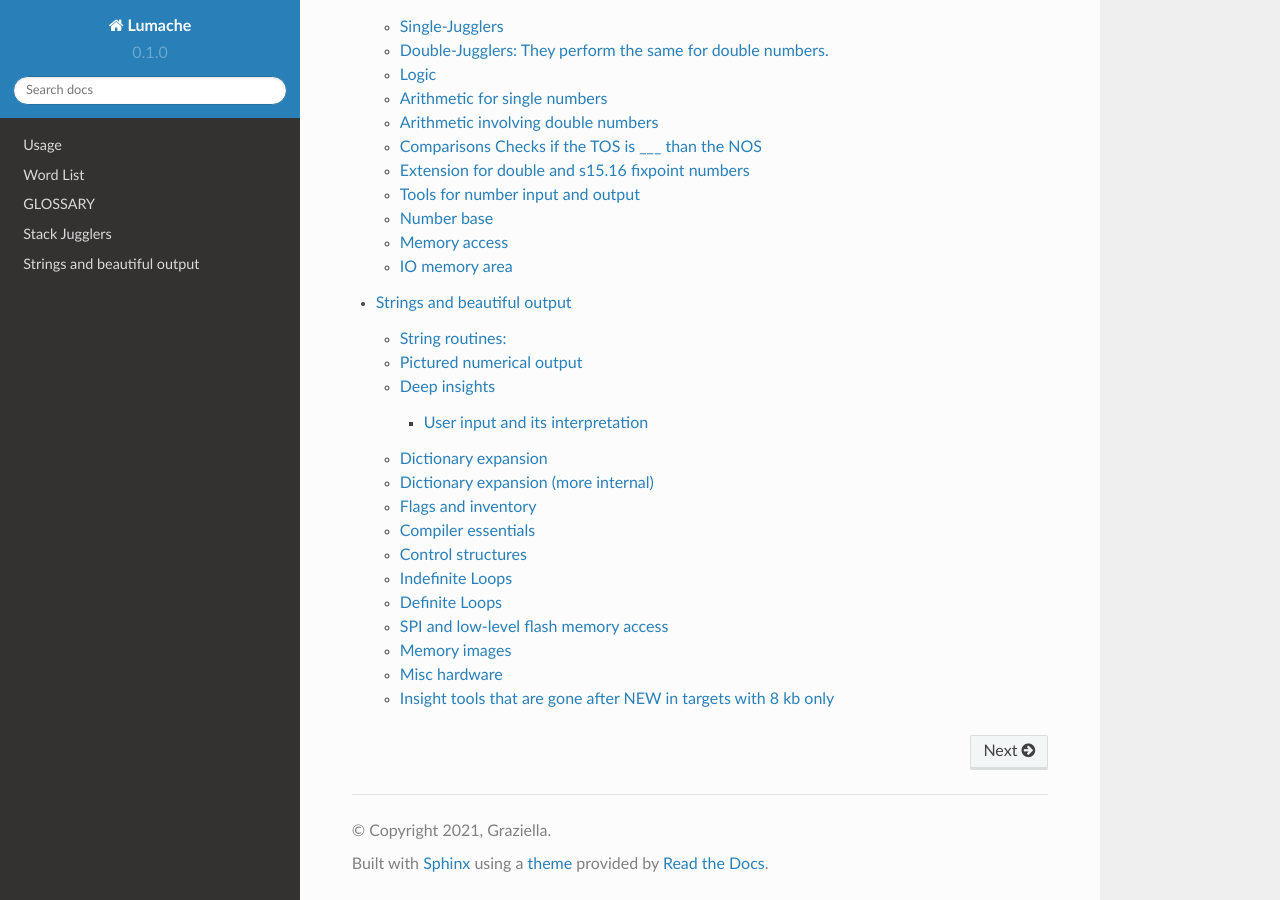
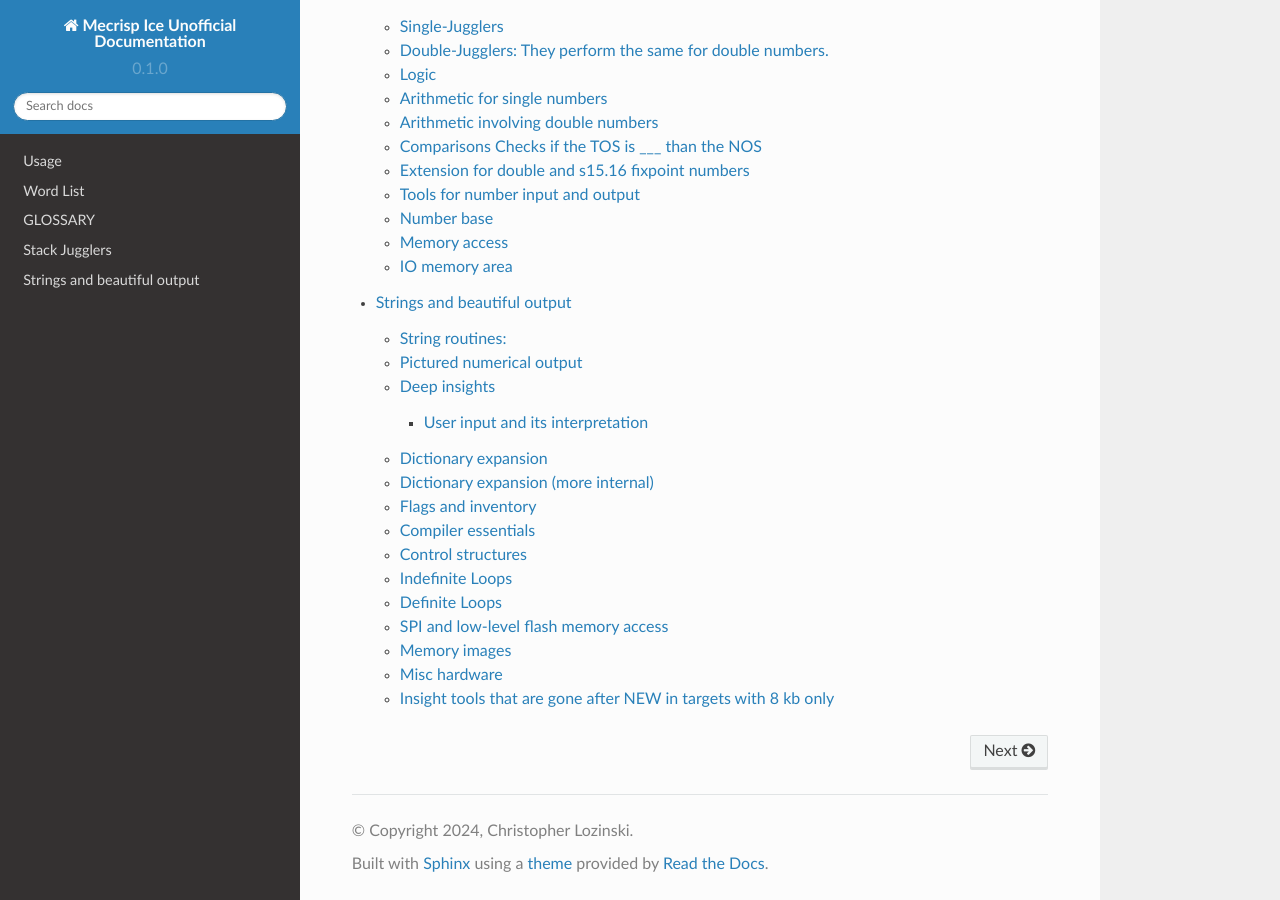
Before and after one commit to PythonLinks/Mecrisp-Ice, a Sphinx documentation site: the page built from docs/source/index.rst, in a window 1280 px wide and 900 px high, scrolled down 1226 px. Built offline with Sphinx 7.4.7 and the Read the Docs theme 2.0.0, drawn with Linux system fonts in a browser that asks for light colours.

Commit message:
Changed the project name to Mecrisp Ice Documenation
And changed the authors and copyright.

```diff
--- a/docs/source/conf.py
+++ b/docs/source/conf.py
@@ -2,9 +2,9 @@
 
 # -- Project information
 
-project = 'Lumache'
-copyright = '2021, Graziella'
-author = 'Graziella'
+project = 'Mecrisp Ice Unofficial Documentation'
+copyright = '2024, Christopher Lozinski'
+author = 'Chrisopher Lozinski'
 
 release = '0.1'
 version = '0.1.0'
```
